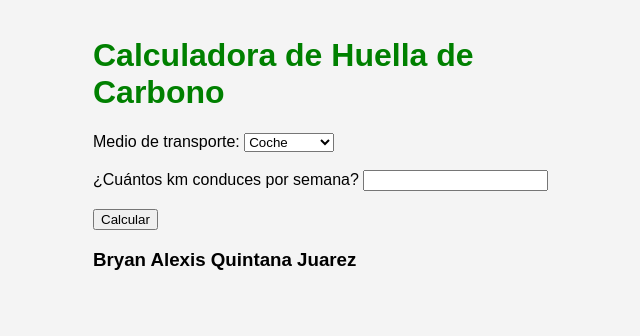
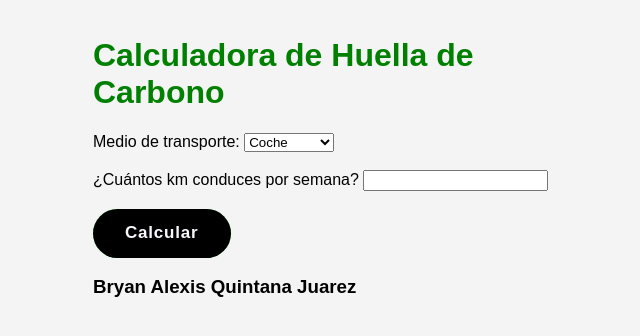
Before and after one commit to BryanQuintanaTV/carbon-calculator-examen, a Flask app: page / in a window 1280 px wide. Shown: the top 336 px of the page, without its empty margins (297-937 px from the left). Run offline with Flask 3, Linux system fonts and the light colour scheme.

Commit message:
update style

```diff
--- a/static/style.css
+++ b/static/style.css
@@ -7,8 +7,61 @@ body {
 }
 
 h1 {
-    color: green
+  color: green;
 }
 form {
   margin-top: 20px;
 }
+
+/* From Uiverse.io by BHARGAVPATEL1244 */
+button {
+  outline: none;
+  cursor: pointer;
+  border: none;
+  padding: 0.9rem 2rem;
+  margin: 0;
+  font-family: inherit;
+  font-size: inherit;
+  position: relative;
+  display: inline-block;
+  letter-spacing: 0.05rem;
+  font-weight: 700;
+  font-size: 17px;
+  border-radius: 500px;
+  overflow: hidden;
+  background: #66ff66;
+  color: ghostwhite;
+}
+
+button span {
+  position: relative;
+  z-index: 10;
+  transition: color 0.4s;
+}
+
+button:hover span {
+  color: black;
+}
+
+button::before,
+button::after {
+  position: absolute;
+  top: 0;
+  left: 0;
+  width: 100%;
+  height: 100%;
+  z-index: 0;
+}
+
+button::before {
+  content: "";
+  background: #000;
+  width: 120%;
+  left: -10%;
+  transform: skew(30deg);
+  transition: transform 0.4s cubic-bezier(0.3, 1, 0.8, 1);
+}
+
+button:hover::before {
+  transform: translate3d(100%, 0, 0);
+}
--- a/templates/index.html
+++ b/templates/index.html
@@ -23,7 +23,7 @@
       <label for="km">¿Cuántos km conduces por semana?</label>
       <input type="number" name="km" step="any" required />
       <br><br>
-      <button type="submit">Calcular</button>
+      <button type="submit"><span>Calcular</span></button>
     </form>
 
     {% if result %}
```
Lines whose indentation alone changed are shown as unchanged.
